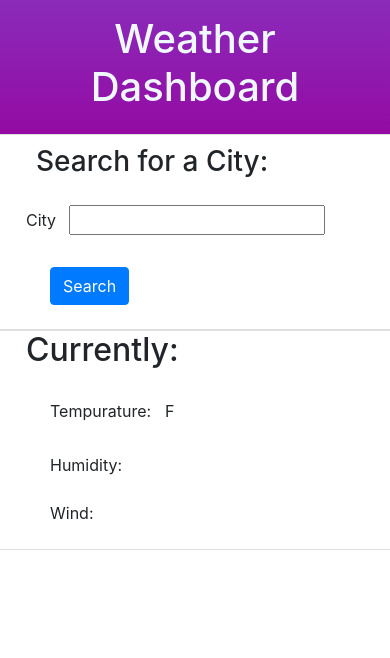
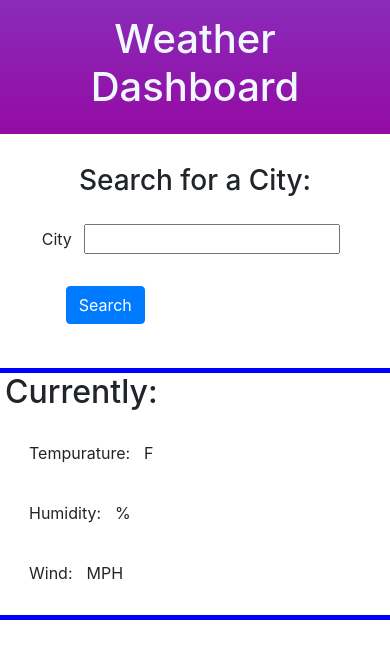
Before and after one commit to llacourciere/weather-app, a plain HTML site: page index.html in a window 390 px wide. Drawn offline with nearby package versions, Linux system fonts and the light colour scheme.

Commit message:
weather work

```diff
--- a/assets/css/style.css
+++ b/assets/css/style.css
@@ -5,10 +5,19 @@ header {
     padding: 5px;
 }
 
+.search-area {
+    display: flex;
+    flex-wrap: wrap;
+    justify-content: center;
+    padding: 20px;
+}
+.btn {
+    justify-content: center;
+}
 .card {
-  padding-left: 40px;
-  flex-direction: column;
+    border: 5px, solid, blue;
 }
+
 .search {
     padding: 10px;
     align-items: center;
@@ -27,6 +36,7 @@ header {
     border: 1px;
     padding:10px;
 }
-.degrees {
+.units {
     padding: 2px;
+    size: 15px
 }
--- a/assets/js/script.js
+++ b/assets/js/script.js
@@ -7,6 +7,7 @@ const currentCity = document.querySelector('.current-city')
 let tempEl = document.querySelector(".temp")
 let humidityEl = document.querySelector(".humidity")
 let windEl = document.querySelector(".wind")
+let iconEl = document.querySelector('.icon')
 let citySearch = document.querySelector("#city-search")
 
 const API_Key = 'f59572c0b2843a8abecdaa750c6e1f93'
--- a/index.html
+++ b/index.html
@@ -16,14 +16,14 @@
     </header>
 
     <main class="row">
-        <div class="card col-12 col-md-4 d-flex justify-content-center">
+        <div class=" search-area col-12 col-md-4 align-center">
             <h3 class="search">
                 Search for a City:
             </h3>
             <form id="search-form" class="form">
                 <label for="city">City</label>
                 <input type="text" name="city" id="city-name" class="form-input m-2">
-                <button class="btn btn-primary m-4" type="submit">Search</button>
+                <button class="btn btn-primary m-4 d-flex" type="submit">Search</button>
             </form>
         </div>
 
@@ -31,20 +31,20 @@
             <div id="curweather-container" class="current-weather justify-content-center">
                 <div class="location">
                 <h2 class="current">Currently:<span class="current-city m-1"></span></h2>
-                <h2 class="date"></h2>
+                <span class="icon"></span>
             </div>
 
                 <div class="content row m-4">
                     <span class="current-title">Tempurature:</span>
-                    <h4 class="temp m-1"></h4><span class="degrees m-1">F</span>
+                    <h4 class="temp m-1"></h4><span class="units m-1">F</span>
                 </div>
                 <div class="content row m-4">
                     <span class="current-title">Humidity:</span>
-                    <h4 class="humidity m-1"></h4>
+                    <h4 class="humidity m-1"></h4><span class="units m-1">%</span>
                 </div>
                 <div class="content row m-4">
                     <span class="current-title">Wind:</span>
-                    <h4 class="wind m-1"></h4>
+                    <h4 class="wind m-1"></h4><span class="units m-1">MPH</span>
                 </div>
             </div>
         </div>
```
